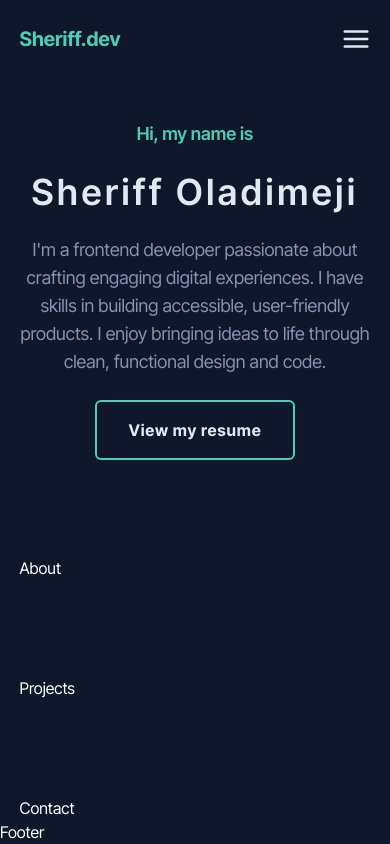
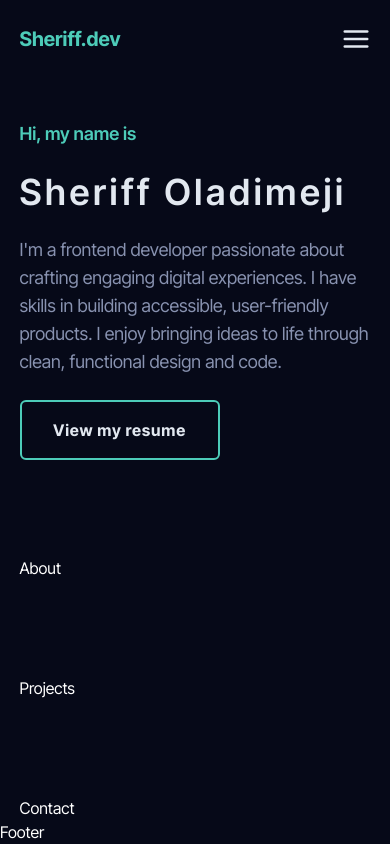
Before and after one commit to Sheriff-Oladimeji/portfolio, a React (Vite) app: page / in a window 390 px wide. Built offline with nearby package versions, Linux system fonts and the light colour scheme.

Commit message:
feat: update Header

```diff
--- a/src/components/Header.jsx
+++ b/src/components/Header.jsx
@@ -2,13 +2,13 @@ import resume from "../assets/Sheriff-Resume.pdf";
 const Header = () => {
   return (
     <header className="pt-10 md:pt-16 w-[90%] md:w-[80%] mx-auto" name="home">
-      <div className="flex flex-col items-center sm:items-start w-full gap-6">
+      <div className="flex flex-col  sm:items-start w-full gap-6">
         <span className="text-green text-lg font-semibold">Hi, my name is</span>
-        <h1 className="text-4xl sm:text-5xl md:text-6xl font-semibold text-bold  tracking-widest text-center sm:text-start">
+        <h1 className="text-4xl sm:text-5xl md:text-6xl font-semibold text-bold  tracking-widest ">
           Sheriff Oladimeji
         </h1>
 
-        <p className="text-gray max-w-2xl text-center text-lg sm:text-start">
+        <p className="text-gray max-w-2xl  text-lg ">
           I'm a frontend developer passionate about crafting engaging digital
           experiences. I have skills in building accessible, user-friendly
           products. I enjoy bringing ideas to life through clean, functional
--- a/tailwind.config.js
+++ b/tailwind.config.js
@@ -4,7 +4,7 @@ export default {
   theme: {
     extend: {
       colors: {
-        darkBg: "#0F172A",
+        darkBg: "#060918",
         bold: "#E2E8F0",
         light: "#E2E8F0",
         green: "#4DCCB9",
```
